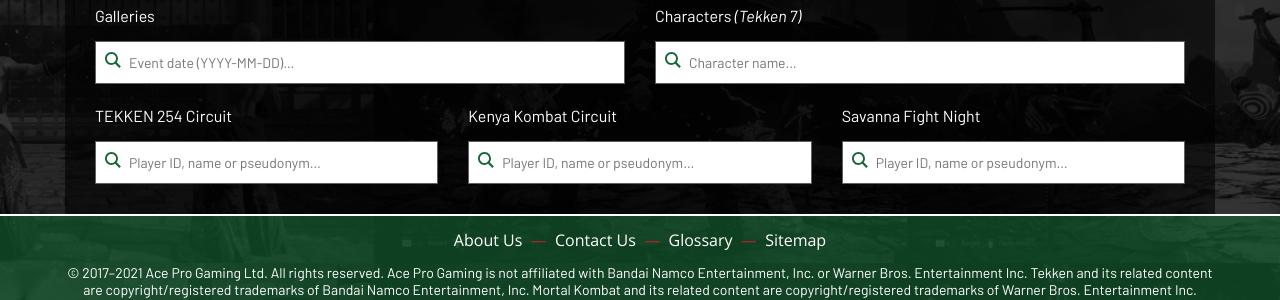
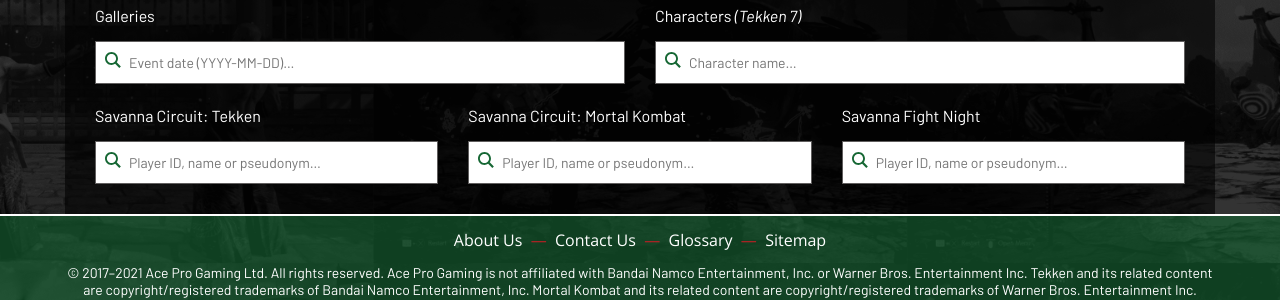
Before and after one commit to TEKKEN-254/client, a Jekyll site: the page built from sitemap.html, in a window 1280 px wide. Shown: the part 937-1237 px from the top of the page. Built offline with Jekyll 4.4.1, drawn with Linux system fonts in a browser that asks for light colours.

Commit message:
Adjusting for Savanna Circuit

```diff
--- a/sitemap.html
+++ b/sitemap.html
@@ -54,11 +54,11 @@
 </div>
 <div class="row sitemap-search">
     <form class="col-12 col-lg-4" action="/circuit/tekken/profile.html" autocomplete="off" method="GET">
-        <label for="circuit-tekken-id">TEKKEN 254 Circuit</label><br>
+        <label for="circuit-tekken-id">Savanna Circuit: Tekken</label><br>
         <input type="search" id="circuit-tekken-id" name="id" placeholder="Player ID, name or pseudonym&#8230;">
     </form>
     <form class="col-12 col-lg-4" action="/circuit/mk/profile.html" autocomplete="off" method="GET">
-        <label for="circuit-mk-id">Kenya Kombat Circuit</label><br>
+        <label for="circuit-mk-id">Savanna Circuit: Mortal Kombat</label><br>
         <input type="search" id="circuit-mk-id" name="id" placeholder="Player ID, name or pseudonym&#8230;">
     </form>
     <form class="col-12 col-lg-4" action="/fight-night/profile.html" autocomplete="off" method="GET">
```
